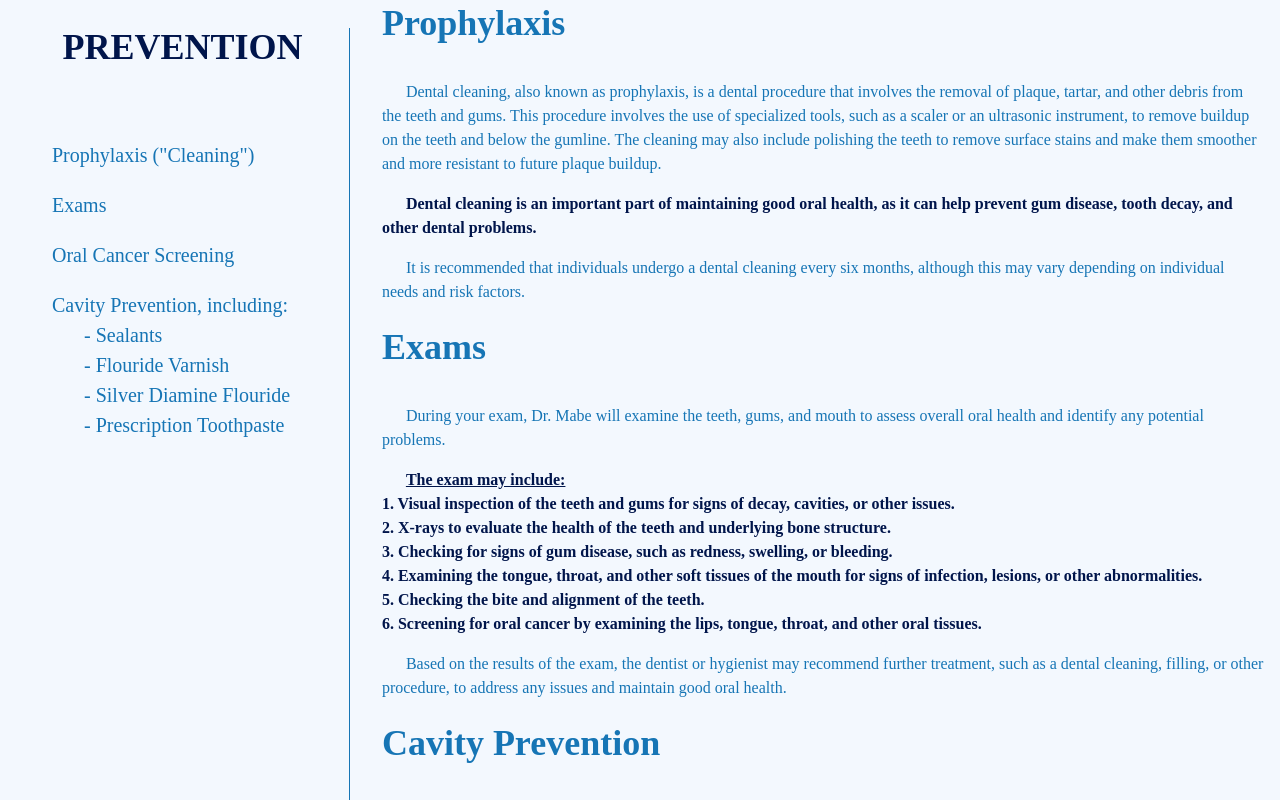
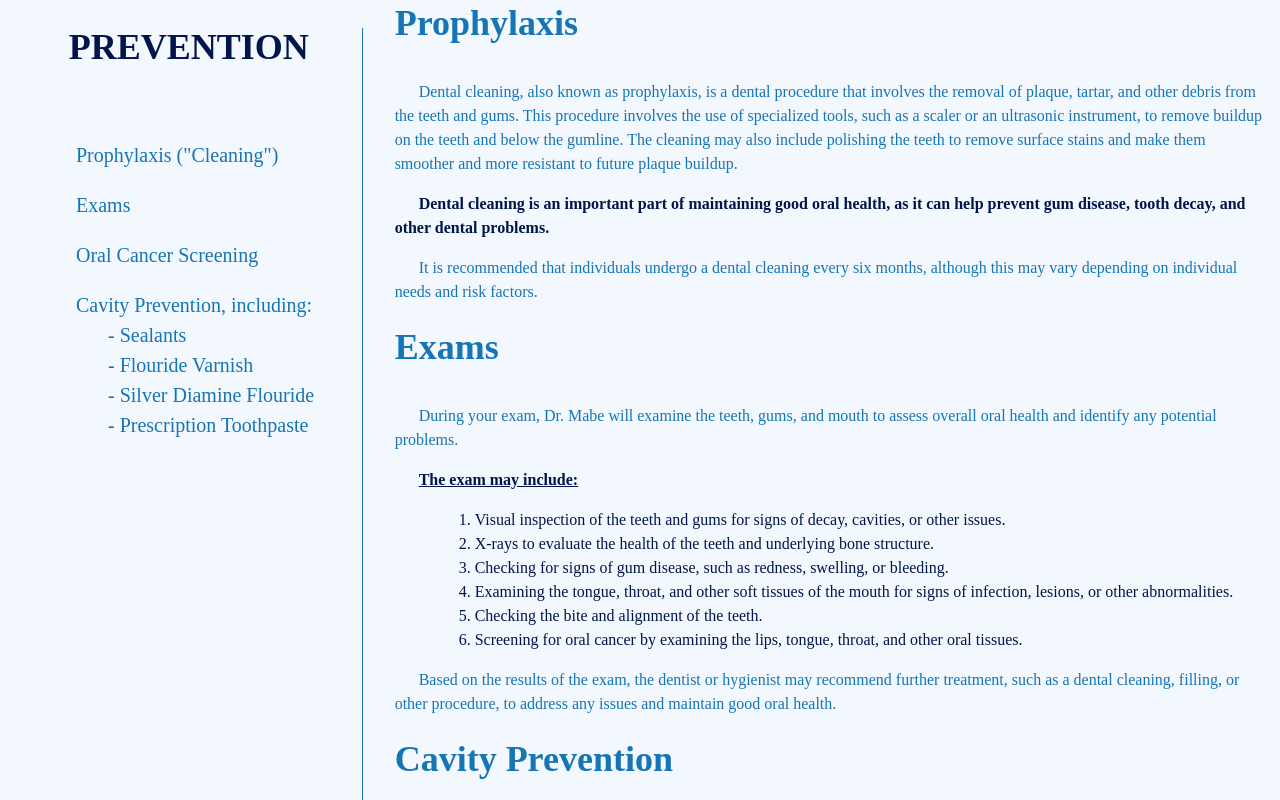
Before and after one commit to kevinroost/long-ridge-dentistry, a React (Vite) app: page /services in a window 1280 px wide. Shown: the part 660-1460 px from the top of the page. Built offline with nearby package versions, Linux system fonts and the light colour scheme; a web font is replaced by a local one.

Commit message:
completed prevention and GenDent, progress on ortho

```diff
--- a/src/App.tsx
+++ b/src/App.tsx
@@ -32,7 +32,7 @@ function App() {
         />
         <Route
         path='/services'
-        element={<Services/>}
+        element={<Services handleSetReason={handleSetReason}/>}
         />
         <Route
         path='/new'
--- a/src/Landing/Landing.css
+++ b/src/Landing/Landing.css
@@ -110,7 +110,7 @@
   /* align-self: center; */
   box-shadow: 0 0 16px var(--base);
   margin-top: 20vh;
-  color: var(--light);
+  color: var(--base);
   text-decoration: none;
 }
 
--- a/src/ServicesOffered/ServiceInfo.tsx
+++ b/src/ServicesOffered/ServiceInfo.tsx
@@ -16,26 +16,16 @@ export const Prevention = (): JSX.Element => {
 
       <p>During your exam, Dr. Mabe will examine the teeth, gums, and mouth to assess overall oral health and identify any potential problems. </p>
 
-      <p><b>
-        <u>The exam may include:</u>
-        <br/>
-        1. Visual inspection of the teeth and gums for signs of decay, cavities, or other issues.
-        <br/>
-
-        2. X-rays to evaluate the health of the teeth and underlying bone structure.
-        <br/>
-
-        3. Checking for signs of gum disease, such as redness, swelling, or bleeding.
-        <br/>
-
-        4. Examining the tongue, throat, and other soft tissues of the mouth for signs of infection, lesions, or other abnormalities.
-        <br/>
-
-        5. Checking the bite and alignment of the teeth.
-        <br/>
-
-        6. Screening for oral cancer by examining the lips, tongue, throat, and other oral tissues.
-      </b></p>
+      <p><b><u>The exam may include:</u></b></p>
+      <ul>
+        <li>Visual inspection of the teeth and gums for signs of decay, cavities, or other issues.</li>
+        <li>X-rays to evaluate the health of the teeth and underlying bone structure.
+</li>
+        <li>Checking for signs of gum disease, such as redness, swelling, or bleeding.</li>
+        <li>Examining the tongue, throat, and other soft tissues of the mouth for signs of infection, lesions, or other abnormalities.</li>
+        <li>Checking the bite and alignment of the teeth.</li>
+        <li>Screening for oral cancer by examining the lips, tongue, throat, and other oral tissues.</li>
+      </ul>
 
       <p>Based on the results of the exam, the dentist or hygienist may recommend further treatment, such as a dental cleaning, filling, or other procedure, to address any issues and maintain good oral health.</p>
 
@@ -79,22 +69,59 @@ export const GenDent = (): JSX.Element => {
 
       <p><b>White bonded tooth fillings offer several advantages over traditional silver fillings. They are more aesthetically pleasing, as they can be matched to the color of the surrounding teeth. They are also less likely to expand and contract with changes in temperature, which can cause the tooth to crack or break over time. </b></p>
 
+      <h2>Crowns</h2>
+
+      <p><b>When damage to a person’s teeth is extreme, and apparently beyond repair, we can use porcelain or porcelain fused to metal crowns to make the smile appear “as new”. This is an extremely reliable technique for repairing the most severe of dental problems, even permanently replacing missing teeth to offer a complete smile and a functional bite.</b></p>
+
+      <p>A higher strength of the porcelain and metal materials is recommended to treat the most serious of dental problems. Where accidental damage has occurred, resulting in lost teeth, or where teeth have broken away through excessive wear, or as the result of old fillings breaking, crowns can be used as a long-term solution.</p>
+
+      <p><b>Crowns require two appointments to complete the procedure.</b></p>
+
+      <p>Fitting a crown requires at least two visits to our office. Initially, we will remove decay, shape the tooth, and fit it with a temporary crown of either plastic or metal.</p>
+
+      <p>On the second visit, we will remove the temporary crown and then fit and adjust the final crown. Finally, we will cement the crown into place and you have a new beautiful looking tooth.</p>
+
       <h2>Onlays</h2>
 
-      <p><b>When more than half of the tooth’s biting surface is damaged, a dentist will often use an inlay or onlay.</b></p>
+      <p><b>In some cases, where the damage to the tooth is not extensive enough to merit an entire crown, onlays can provide a very good alternative.</b></p>
 
       <p>Traditionally, gold has been the material of choice for onlays. In recent years, however, porcelain has become increasingly popular due to its strength and color, which can potentially match the natural color of your teeth.</p>
 
-      <p><b>Inlays and onlays require two appointments to complete the procedure.</b></p>
+      <p><b>Onlays require two appointments to complete the procedure.</b></p>
 
       <p>During the first visit, the filling being replaced or the damaged or decaying area of the tooth is removed, and the tooth is prepared for the inlay or onlay. To ensure proper fit and bite, an impression of the tooth is made by the dentist, and sent to a lab for fabrication. The dentist will then apply a temporary  on the tooth and schedule the next appointment.</p>
 
       <p>At the second appointment, the temporary is removed. Dr. Hutchens will then make sure that the inlay or onlay fits correctly. If the fit is satisfactory, the inlay or onlay will be bonded to the tooth with a strong resin and polished to a smooth finish.</p>
 
-      <h2>Crowns</h2>
       <h2>Root Canals</h2>
+
+      <p>When the nerve of a tooth becomes infected or the pulp becomes damaged, the nerve and pulp break down and bacteria begins to multiply inside the pulp chamber, eventually resulting in a possible abscess. </p>
+
+      <p><b>A Root Canal involves removing the nerve and the pulp of the tooth followed by cleaning and sealing of the canal, preventing the infection from spreading and developing abscesses.</b></p>
+
+      <p><b><u>If you have any of these signs, a root canal procedure may be necessary:</u></b></p>
+
+      <ul>
+        <li>Continual sensitivity to hot or cold temperatures</li>
+        <li>Severe pain when you chew</li>
+        <li>A recurring or persistent pimple or sore on the gums</li>
+        <li>“Darkening” of the color of the tooth</li>
+        <li>Swollen or tender gums around the tooth</li>
+      </ul>
+
       <h2>Tooth Extractions</h2>
+
+      <p>A tooth may need to be extracted because it is severely decayed, has advanced periodontal disease, or has broken in a way that cannot be repaired. Sometimes extraction is necessary because a tooth is poorly positioned in the mouth (such as an impacted tooth), or in preparation for orthodontic treatment.</p>
+
+      <p><b>The removal of a single tooth can lead to problems related to your chewing ability, problems with your jaw joint, and shifting teeth, which can have a major impact on your dental health. To avoid these complications, in most cases, Dr. Hutchens will discuss alternatives to extractions as well as replacement of the extracted tooth.</b></p>
+
       <h2>Nitrous Oxide</h2>
+
+      <p>Also known as Laughing Gas, Nitrous Oxide is a colorless, odorless gas that can be used as a form of sedation during dental procedures. </p>
+
+      <p><b>Laughing gas can help reduce anxiety and discomfort, making it a popular option for patients who may be nervous or have a low pain tolerance.</b></p>
+
+      <p>One of the benefits of laughing gas is that it wears off quickly, so you can usually drive yourself home after the procedure. It also has few side effects and is generally considered safe for most people. </p>
 
     </div>
   )
@@ -114,16 +141,44 @@ export const Pedi = (): JSX.Element => {
   return (
     <div className="info">
       <h1>Pediatric Dentistry</h1>
+      <h2>Nitrous Oxide</h2>
 
+      <p>Also known as Laughing Gas, Nitrous Oxide is a colorless, odorless gas that can be used as a form of sedation during dental procedures. </p>
+
+      <p><b>Laughing gas can help reduce anxiety and discomfort, making it a popular option for patients who may be nervous or have a low pain tolerance.</b></p>
+
+      <p>One of the benefits of laughing gas is that it wears off quickly, so you can usually drive yourself home after the procedure. It also has few side effects and is generally considered safe for most people. </p>
     </div>
   )
 }
 
-export const Ortho = (): JSX.Element => {
+interface ReasonProps {
+  handleSetReason: (reason: string) => void
+}
+
+export const Ortho = (props: ReasonProps): JSX.Element => {
+
+  const {handleSetReason} = props
 
   return (
     <div className="info">
-      <h1>Orthodontics</h1>
+      <h2>Invisalign</h2>
+
+      <p>Straighten your teeth with a simple and comfortable alternative to traditional braces. Invisalign has been used for almost 20 years to help people achieve a better smile without the headaches of traditional braces.</p>
+
+      <p><b><u>Some advantages of Invisalign:</u></b></p>
+
+      <ul>
+        <li>Faster treatment times</li>
+        <li>Significantly reduced discomfort</li>
+        <li>Ability to remove the aligners for proper brushing and flossing</li>
+        <li>Less risk of damaging your teeth</li>
+        <li>Less risk of shortening of the roots or teeth</li>
+      </ul>
+
+      <p>Invisalign is recommended for almost all orthodontic situations. They are virtually undetectable, easy to use and comfortable to wear.</p>
+
+      <a href='#footer' onClick={() => handleSetReason(`I'd like a Free Invisalign Consult!`)} className='book'>Free Invisalign Consult</a>
 
     </div>
   )
--- a/src/ServicesOffered/Services.css
+++ b/src/ServicesOffered/Services.css
@@ -45,7 +45,7 @@
   margin: 32px 16px;
   padding: 0 20px;
   /* overflow-y: scroll; */
-  width: 425px;
+  width: 450px;
   /* height: 100%; */
   display: flex;
   flex-direction: column;
@@ -71,6 +71,7 @@
   list-style: none;
   padding: 0px 16px 0;
   margin: 0px;
+  width: 100%;
 }
 
 .service-list li {
@@ -122,14 +123,27 @@
   margin-left: 40px;
 }
 
-.info p {
+.info p, ul {
   margin: 0px 0px 16px;
   text-indent: 24px;
 }
 
-.info b {
+.info b, ul {
   color: var(--dark);
-  width: 80%;
+  width: min-content;
+  /* align-self: center; */
+}
+
+.info ul {
+  list-style: decimal inside;
+  width: 100%;
+}
+
+.info a {
+  margin: 0px 0 8px;
+  align-self: center;
+  text-align: center;
+  box-shadow: 0 0 16px var(--mid);
 
 }
 
--- a/src/ServicesOffered/Services.tsx
+++ b/src/ServicesOffered/Services.tsx
@@ -8,15 +8,21 @@ import { ServiceCategory } from '../types/data'
 import ServiceOffered from "./Service"
 import {Prevention, GenDent, Pedi, Perio, Ortho, Rest, Cosmetic, Airway, Tmj} from "./ServiceInfo"
 
+interface ReasonProps {
+  handleSetReason: (reason: string) => void
+}
 
-const Services = (): JSX.Element => {
+const Services = (props: ReasonProps): JSX.Element => {
+
+  const {handleSetReason} = props
+
   const [activeService, setActiveService] = useState(services[0])
 
   const handleSetActiveService = (service: ServiceCategory): void => {
     setActiveService(service)
   }
 
-  const servicesArr: React.ReactElement[] = [<Prevention/>, <GenDent/>, <Perio/>, <Pedi/>, <Ortho/>, <Rest/>, <Cosmetic/>, <Airway/>, <Tmj/>]
+  const servicesArr: React.ReactElement[] = [<Prevention/>, <GenDent/>, <Perio/>, <Pedi/>, <Ortho handleSetReason={handleSetReason}/>, <Rest/>, <Cosmetic/>, <Airway/>, <Tmj/>]
 
 
 
--- a/src/data/services.tsx
+++ b/src/data/services.tsx
@@ -12,7 +12,7 @@ const services: ServiceCategory[] = [
     name: 'General Dentistry',
     description: 'Lorem ipsum dolor sit amet consectetur adipisicing elit. Corrupti non similique consectetur vel accusantium aliquam necessitatibus, quia consequuntur velit eos cum ad cumque asperiores fuga maxime natus nobis amet! Dignissimos.',
     image: '/services/sample.jpg',
-    services: ['White Bonded Tooth Fillings', 'Onlays', 'Crowns', 'Root Canals', 'Tooth Extractions', 'Nitrous Oxide ("Laughing Gas")']
+    services: ['White Bonded Tooth Fillings', 'Crowns', 'Onlays', 'Root Canals', 'Tooth Extractions', 'Nitrous Oxide ("Laughing Gas")']
   }, {
     name: 'Periodontal ("Gum") Therapies',
     description: 'Lorem ipsum, dolor sit amet consectetur adipisicing elit. Maiores iusto, dolores quibusdam quisquam laborum, voluptates modi sequi praesentium ipsa alias sint perferendis reprehenderit ea fuga eveniet iste, asperiores labore veniam?',
@@ -22,7 +22,7 @@ const services: ServiceCategory[] = [
     name: 'Pediatric Child Dentistry',
     description: 'Lorem ipsum dolor sit amet consectetur adipisicing elit. Iure ipsum ea, unde accusamus dolorum dignissimos officiis dolores corporis, maiores id in vitae vero fugit. Dolor maxime nam earum quod illum!',
     image: '/services/sample.jpg',
-    services: ['Cleanings & Exams', 'White Bonded Tooth Fillings', 'Pediatric Crowns', 'Healthy Start', 'Space Maintainers', 'Expanders', 'Nitrous Oxide ("Laughing Gas")']
+    services: ['Cleanings & Exams', 'White Bonded Tooth Fillings', 'Pediatric Crowns', 'HealthyStart', 'Space Maintainers', 'Expanders', 'Nitrous Oxide ("Laughing Gas")']
   }, {
     name: 'Orthodontics',
     description: 'Lorem ipsum dolor sit amet consectetur adipisicing elit. Iure ipsum ea, unde accusamus dolorum dignissimos officiis dolores corporis, maiores id in vitae vero fugit. Dolor maxime nam earum quod illum!',
```
